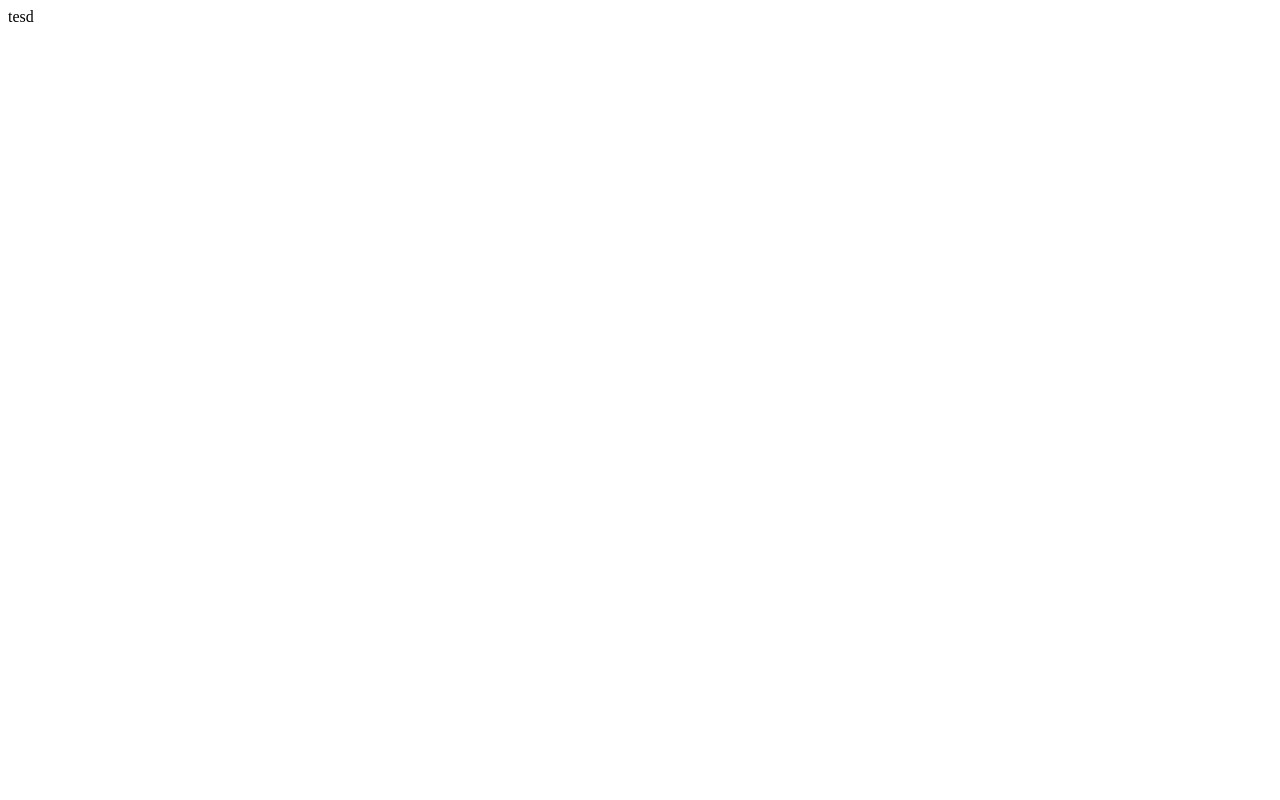
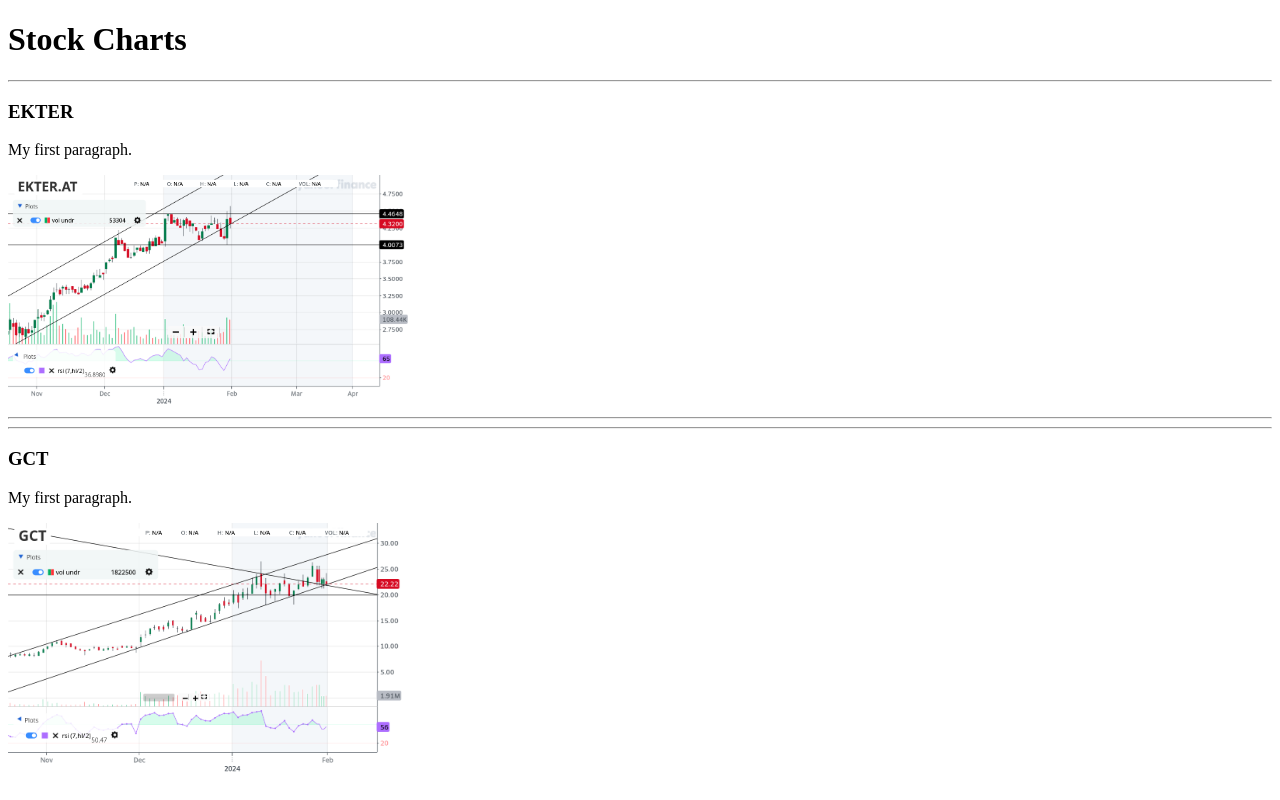
Before and after one commit to chrislarry/chrislarry.github.io, a plain HTML site: page index.html in a window 1280 px wide. Drawn offline with Linux system fonts and the light colour scheme.

Commit message:
Update index.html

```diff
--- a/index.html
+++ b/index.html
@@ -1 +1,21 @@
-tesd
+ <!DOCTYPE html>
+<html>
+<body>
+
+<h1>Stock Charts</h1>
+<hr>
+
+<h3>EKTER</h3>
+
+<p>My first paragraph.</p>
+<img src="images/ekter.png" width=400>
+
+<hr>
+<hr>
+<h3>GCT</h3>
+
+<p>My first paragraph.</p>
+<img src="images/gct.png" width=400>
+
+</body>
+</html>
```
